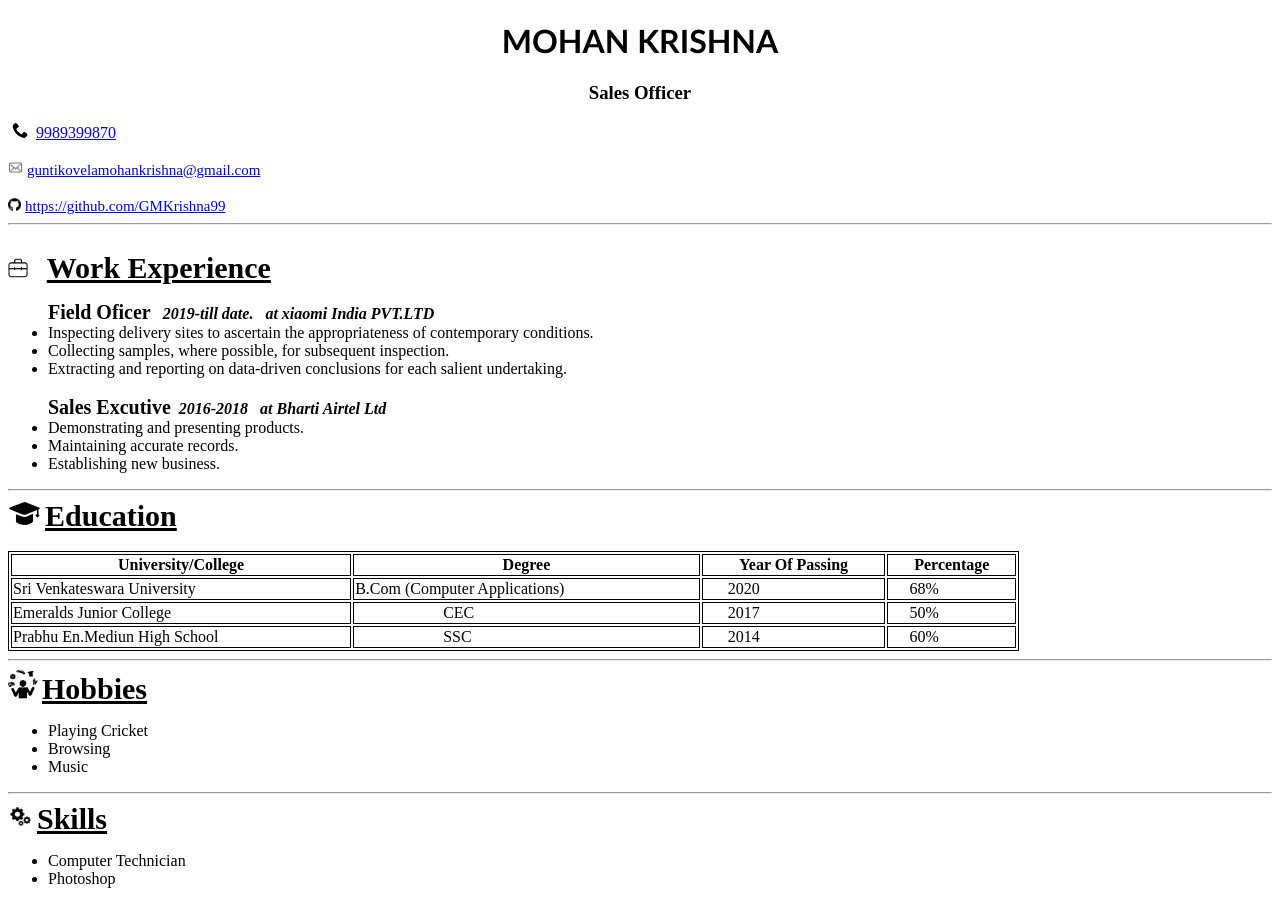
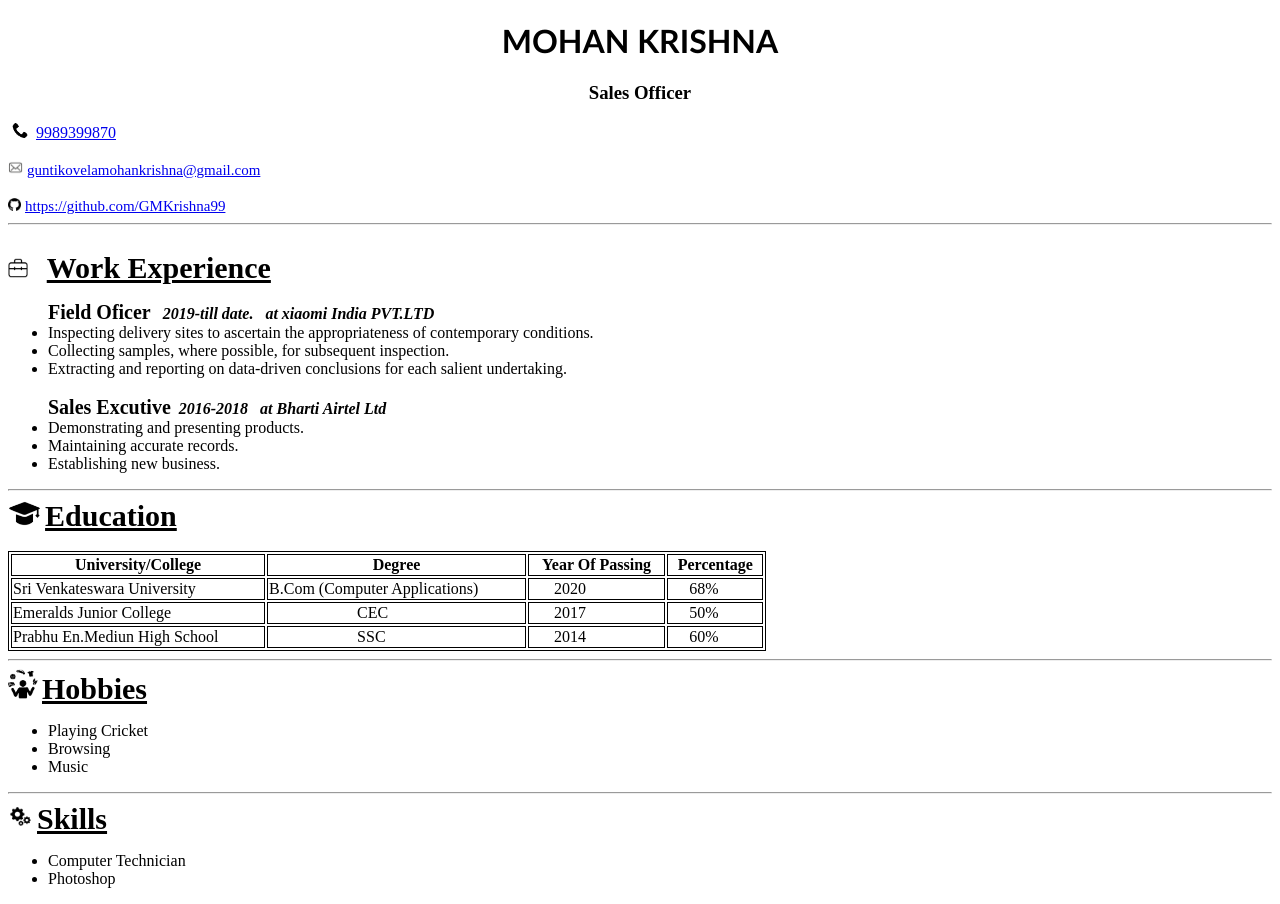
Before and after one commit to GMKrishna99/-GMKrishna99-New_LB_Resume, a plain HTML site: page index.html in a window 1280 px wide. Drawn offline with Linux system fonts and the light colour scheme.

Commit message:
Update index.html

```diff
--- a/index.html
+++ b/index.html
@@ -53,7 +53,7 @@
         <b style="font-size:30px ;"><u>Education</u></b>
         <br>
         <br>
-        <table style="width: 80% ;">
+        <table style="width: 60% ;">
             <tbody>
            <tr>
             <th>University/College</th>
```
